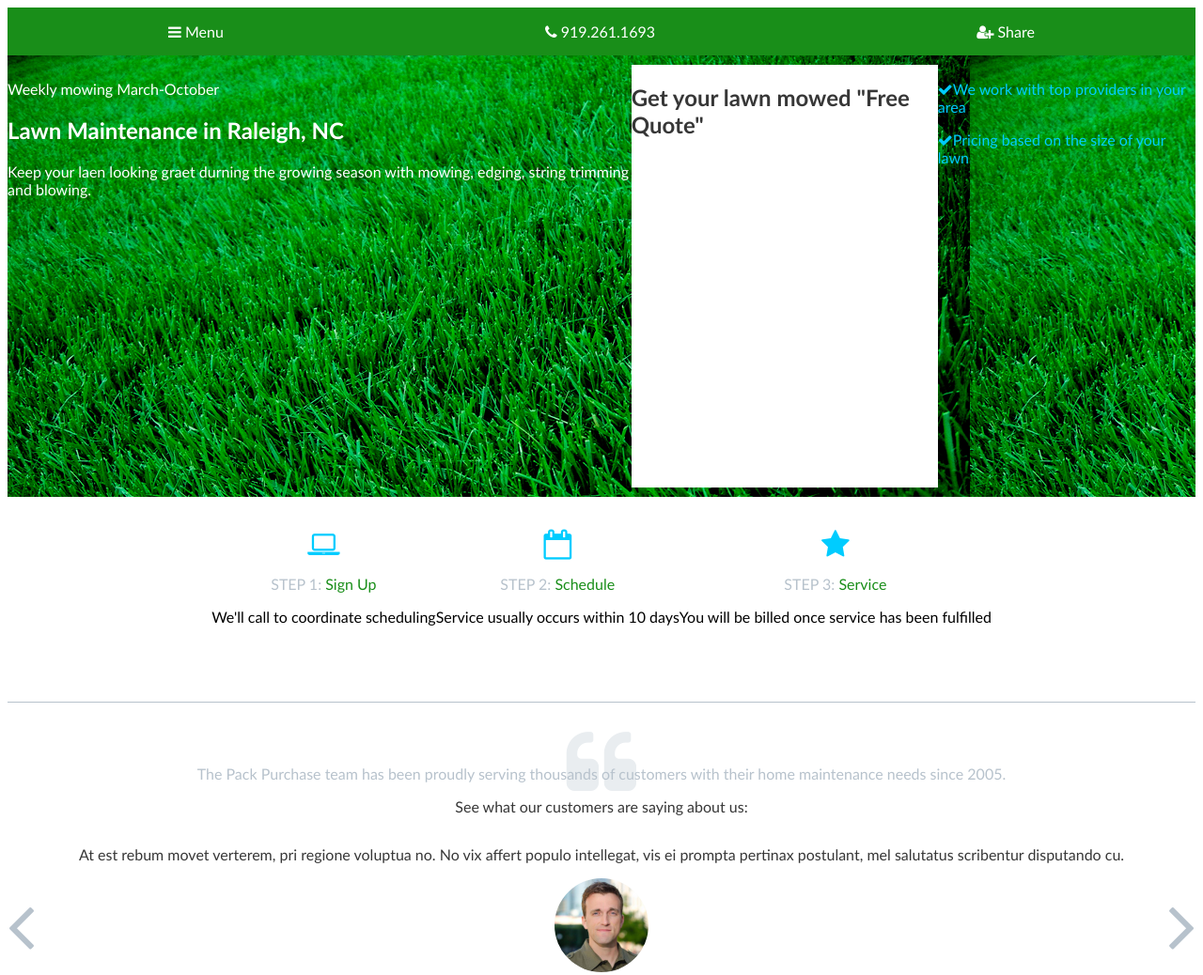
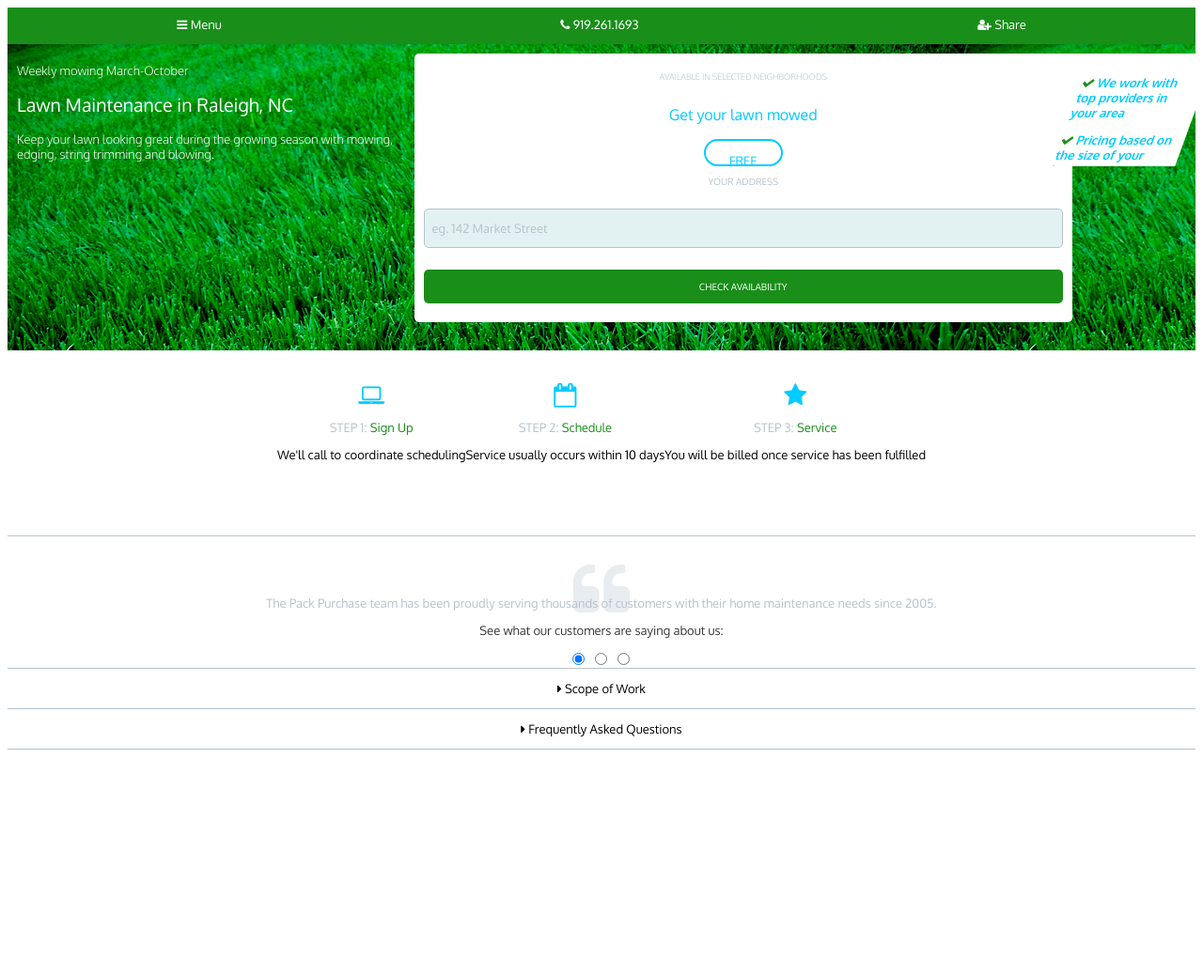
Before and after one commit to BTBaum/pack_purchase, a plain HTML site: page index.html in a window 1280 px wide. Shown: the top 1038 px of the page at 94% size. After the commit the page ends 806 px from the top, so only its background shows below. Drawn offline with Linux system fonts and the light colour scheme.

Commit message:
Add style to header

```diff
--- a/index.html
+++ b/index.html
@@ -2,7 +2,8 @@
 <html>
 <head>
 	<title>Pack Purchase</title>
-	<link rel="stylesheet" href="css/font-awesome.MIN.css">
+	<link rel="stylesheet" href="css/font-awesome.min.css">
+	<link href='http://fonts.googleapis.com/css?family=Oxygen:400,300,700' rel='stylesheet' type='text/css'>
 	<link rel="stylesheet" href="css/application.css">
 	<meta name="viewport" content="width=device-width">
 </head>
@@ -13,27 +14,36 @@
 			<header>
 				<div class="nav">
 					<p><i class="fa fa-bars"></i>  Menu</p>
-					<p><i class="fa fa-phone"></i>  919.261.1693</p>
+					<p class="phone"><i class="fa fa-phone"></i>  919.261.1693</p>
 					<p><i class="fa fa-user-plus"></i>  Share</p>
 				</div>
 			</header>
 
 			<!-- Top banner with lawn mowing background -->
 			<div class="header-container">
-				<article>
-					<section class="intro">
+				<div class="intro">
 					<p>Weekly mowing March-October</p>
 					<h2>Lawn Maintenance in Raleigh, NC</h2>
-						<p>Keep your laen looking graet durning the growing season with mowing, edging, string trimming and blowing.</p>
-					</section>
-				</article>
-				<aside class="quote">
-					<h2>Get your lawn mowed "Free Quote"</h2>
-				</aside>
-				<section class="pitch">
-					<p><i class="fa fa-check"></i>We work with top providers in your area</p>
-					<p><i class="fa fa-check"></i>Pricing based on the size of your lawn</p>
-				</section>
+					<p>Keep your lawn looking great during the growing season with mowing, edging, string trimming and blowing.</p>
+				</div>
+				<div class="quote">
+					<p class="line1">AVAILABLE IN SELECTED NEIGHBORHOODS</p>
+					<p class="line2">Get your lawn mowed</p>
+					<div class="line3">
+						<p>FREE</p>
+					</div>
+					<p class="line4">YOUR ADDRESS</p>
+					<div>
+						<p class="line5">eg. 142 Market Street</p>
+					</div>
+					<div>
+						<p class="line6">CHECK AVAILABILITY</p>
+					</div>
+				</div>
+				<div class="check-list">
+					<p><i class="fa fa-check"></i>  We work with top providers in your area</p>
+					<p><i class="fa fa-check"></i>  Pricing based on the size of your lawn</p>
+				</div>
 			</div>
 		</div>
 
@@ -66,14 +76,13 @@
 				<p class="saying">See what our customers are saying about us:</p>
 		</div>
 
-
-			<div class="carousel">
-				<!-- Written top testimony -->
-
+		<!-- Carousel slides -->
+		<div class="wrap">
+			<input id="slide-1-trigger" type="radio" name="slides" checked>
+				<section class="slide slide-one">
 					<div class="comment">
 						<p >At est rebum movet verterem, pri regione voluptua no. No vix affert populo intellegat, vis ei prompta pertinax postulant, mel salutatus scribentur disputando cu.</p>
 					</div>
-			<!-- Image of customer associated to testimony -->
 					<div class="img-arrows">
 						<i class="fa fa-angle-left fa-5x"></i>
 						<img class="round-pic" src="img/pic1.jpg">
@@ -81,35 +90,38 @@
 					</div>
 						<p class="name">CeeLo Green</p>
 						<p class="city">Raleigh, NC</p>
-
-
-
-					<!-- <li id="two">
-						<div class="testimony-2">
+				</section>
+			<input id="slide-2-trigger" type="radio" name="slides">
+				<section class="slide slide-two">
+					<div class="comment">
 						<p>Utroque instructior nam ei. Tempor mucius iudicabit no usu. Nam ei epicurei quaestio, ad consulatu intellegat pri, per vero mazim laudem ut. Ut graece euripidis cum, ad has falli habemus civibus.</p>
-						</div> -->
-						<!-- Image of customer associated to testimony -->
-						<!-- <div class="img-arrows">
-							<div>
+					</div>
+					<div class="img-arrows">
 						<i class="fa fa-angle-left fa-5x"></i>
-							</div>
-							<div>
 						<img class="round-pic" src="img/pic2.jpg">
-							</div>
-							<div>
 						<i class="fa fa-angle-right fa-5x"></i>
 					</div>
+						<p class="name">Eddie M</p>
+						<p class="city">Raleigh, NC</p>
+				</section>
+			<input id="slide-3-trigger" type="radio" name="slides">
+				<section class="slide slide-three">
+					<div class="comment">
+						<p>Utroque instructior nam ei. Tempor mucius iudicabit no usu. Nam ei epicurei quaestio, ad consulatu intellegat pri, per vero mazim laudem ut. Ut graece euripidis cum, ad has falli habemus civibus.</p>
 					</div>
-						<div class="names">
-							<p>Frank Bob</p>
-							<p>Raleigh, NC</p>
+					<div class="img-arrows">
+						<i class="fa fa-angle-left fa-5x"></i>
+						<img class="round-pic" src="img/pic3.jpg">
+						<i class="fa fa-angle-right fa-5x"></i>
 					</div>
-					</li>
-				</ul> -->
-
-				<!-- <div class="testimony-3">
-					<p>Ex sea cibo veniam graecis, quo ad tibique minimum definiebas, rebum clita munere id quo. Sale consul et eum, sed detracto similique no.</p>
-				</div> -->
+						<p class="name">Jenn Ann</p>
+						<p class="city">Raleigh, NC</p>
+				</section>
+				<footer>
+					<label for="slide-1-trigger"><label>
+					<label for="slide-2-trigger"><label>
+					<label for="slide-3-trigger"><label>
+				</footer>
 		</div>
 
 		<div class="toggles">
--- a/scss/base/_base.scss
+++ b/scss/base/_base.scss
@@ -1,3 +1,4 @@
 body {
-	font-family: Futura, "Trebuchet MS", sans-serif;
+	font-family: $font-family;
+	font-size: small;
 }
--- a/scss/base/_index.scss
+++ b/scss/base/_index.scss
@@ -1,2 +1,2 @@
+@import 'variables';
 @import 'base';
-@import 'variables';
--- a/scss/base/_variables.scss
+++ b/scss/base/_variables.scss
@@ -13,9 +13,9 @@ $color-body: $white;
 
 // Font stack
 
-$stack-sans-serif : Helvetica, Arial, sans-serif;
-$stack-helvetica  : 'Helvetica Neue', $stack-sans-serif;
-$stack-abolition  : 'Abolition Regular', $stack-sans-serif;
+$font-family: 'Oxygen', sans-serif;
+$stack-helvetica  : 'Helvetica Neue', $font-family;
+$stack-abolition  : 'Abolition Regular', $font-family;
 
 // Border radius
 
--- a/scss/components/_carousel.scss
+++ b/scss/components/_carousel.scss
@@ -1,21 +1,23 @@
 /* Carousel */
 
-.carousel {
+.wrap {
 	position: relative;
+	overflow: hidden;
+	text-align: center;
 }
 
-/*.carousel {
-  height: 130px;
-}
-.carousel li {
-  position: absolute;
-  top: 200px;
-}
-.carousel li.current {
-  top: 30px;
+footer {
+	cursor: pointer;
+	display: inline-block;
+
 }
 
-.offscreen {
-  position: absolute;
-  left: -2000px;
-}*/
+.slide {
+	position: absolute;
+	top: 0;
+	left: 100%;
+	position: absolute;
+	z-index: 10;
+	background-position: 50% 50%;
+	background-size: cover;
+}
--- a/scss/components/_icons.scss
+++ b/scss/components/_icons.scss
@@ -1,4 +1,14 @@
 /* Icons */
+
+.phone {
+	@media #{$brk-narrow} {
+		display: none;
+	}
+}
+
+.fa-check {
+	color: $green;
+}
 
 .fa-laptop,
 .fa-calendar-o,
--- a/scss/layout/_header.scss
+++ b/scss/layout/_header.scss
@@ -9,12 +9,14 @@
 }
 
 .nav {
-  flex-grow: 1;
   justify-content: space-around;
+  max-height: 40px;
 }
 
 .nav p {
 	color: $white;
+	margin-top: 10px;
+/*	padding-top: 0;*/
 }
 /* Header Content */
 
@@ -24,21 +26,123 @@
 
 .header-container {
 	background-image: url('../img/lawn.jpg');
-	height: 450px;
 	padding-top: 10px;
 	padding-bottom: 10px;
+
+	@media #{$brk-narrow} {
+		height: 565px;
+	}
 }
 
 .intro {
 	color: $white;
+	padding: 10px;
+
+	p {
+		font-weight: 300;
+		margin: 0px;
+	}
+
+	h2 {
+		font-weight: 400;
+	}
 }
 
-.pitch {
+.check-list {
 	color: $blue;
+	background-color: $white;
+	padding: 10px;
+	font-size: small;
+	font-weight: 700;
+
+	/* Slanted corner */
+	width: 280px;
+    height: 120px;
+    padding-left: 90px;
+    margin-left: -90px;
+    overflow: hidden;
+    box-sizing: border-box;
+    -moz-box-sizing: border-box;
+
+    -webkit-transform: skew(-20deg);
+    -moz-transform: skew(-20deg);
+    -o-transform: skew(-20deg);
+    transform: skew(-20deg);
 }
 
+
 .quote {
+	display: flex;
+	flex-direction: column;
+	justify-content: center;
+	text-align: center;
 	background-color: $white;
 	color: $black;
+	width: 80%;
+	height: auto;
+    margin: 0 auto;
+	padding: 10px;
+	border-radius: 5px;
+	margin-bottom: 20px;
+
+	.line1 {
+		font-size: xx-small;
+		font-weight: 300;
+		color: $grey;
+	}
+
+	.line2 {
+		font-size: medium;
+		color: $blue;
+	}
+
+	.line3 {
+		color: $blue;
+		border-style: solid;
+		border-width: 2px;
+		display: center;
+		text-align: center;
+		border-radius: 25px;
+		width: 80px;
+		height: 25px;
+		align-self: center;
+
+		p {
+			@media #{$brk-narrow} {
+				margin-top: 5px;
+			}
+		}
+	}
+
+	.line4 {
+		font-size: x-small;
+		color: $grey;
+
+		@media #{$brk-narrow} {
+			text-align: left;
+		}
+	}
+
+	.line5 {
+		border-style: solid;
+		border-width: 1px;
+		border-color: $grey;
+		border-radius: 5px;
+		padding-top: 12px;
+		padding-bottom: 12px;
+		color: $grey;
+		background-color: $white-blue;
+		text-align: left;
+		padding-left: 8px;
+	}
+
+	.line6 {
+		font-size: x-small;
+		border-radius: 5px;
+		padding-top: 12px;
+		padding-bottom: 12px;
+		color: $white;
+		background-color: $green;
+	}
 
 }
```
Also changed, not shown: css/application.css, 1 other file. Lines whose indentation alone changed are shown as unchanged.
